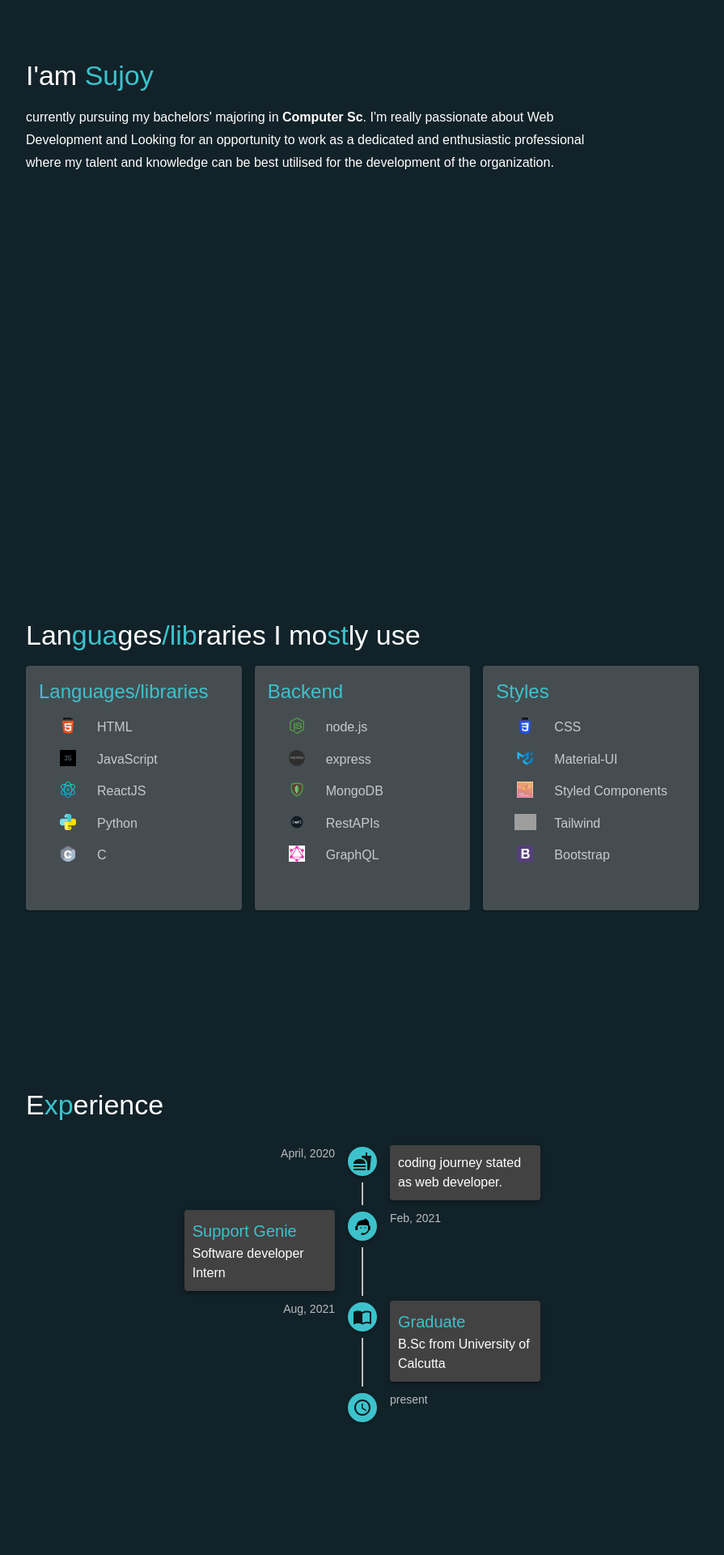
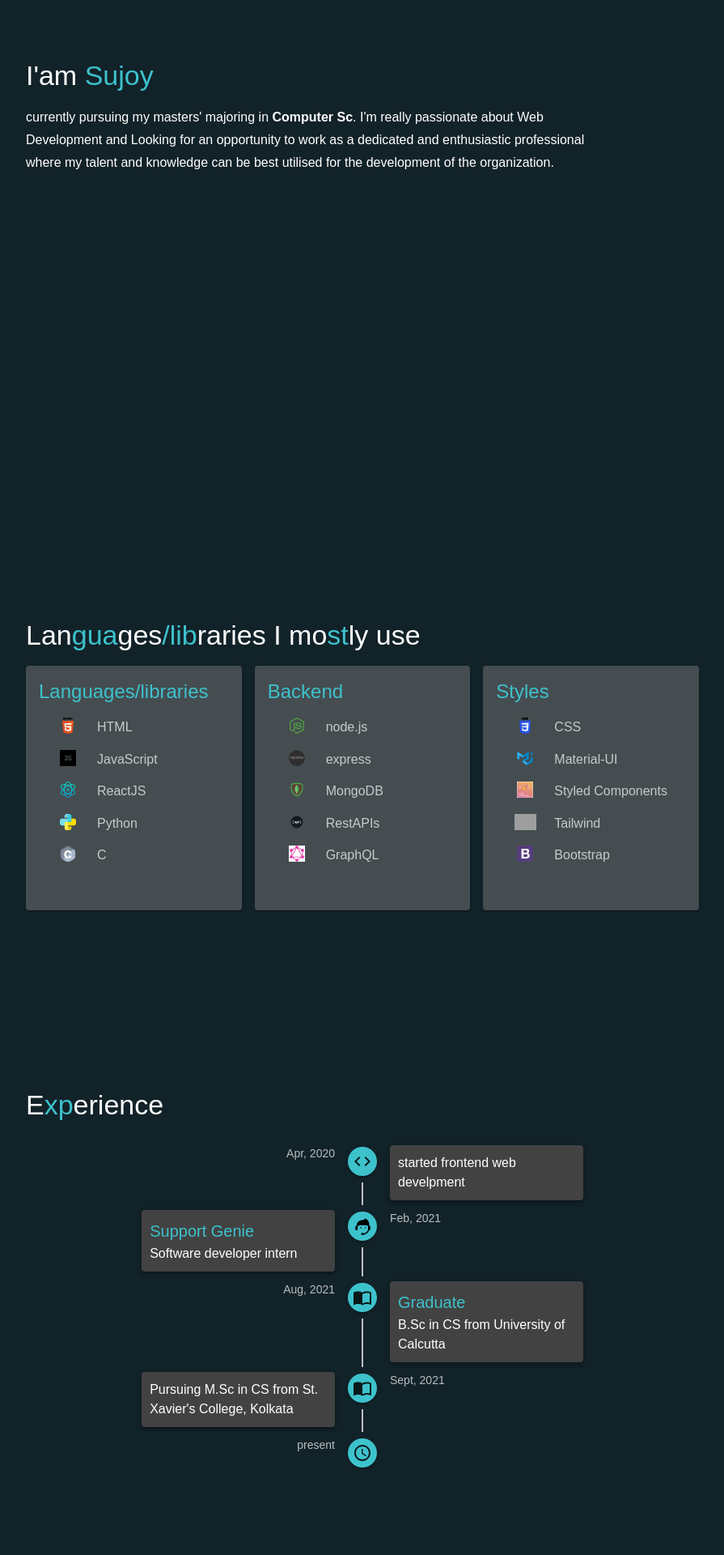
Before and after one commit to SujoyGhosh-scott/portfolio, a React (Create React App) app: page / in a window 1280 px wide. Shown: the part 1120-3040 px from the top of the page at 81% size, without its empty margins (192-1087 px from the left). Built offline with nearby package versions, Linux system fonts and the light colour scheme; grey boxes are pictures that could not be loaded.

Commit message:
data updated

```diff
--- a/src/components/About.jsx
+++ b/src/components/About.jsx
@@ -37,11 +37,11 @@ export default function About() {
           component="p"
           style={{ marginRight: "6rem" }}
         >
-          currently pursuing my bachelors' majoring in <b>Computer Sc</b>. I'm
-          really passionate about Web Development and Looking for an opportunity
-          to work as a dedicated and enthusiastic professional where my talent
-          and knowledge can be best utilised for the development of the
-          organization.
+          currently pursuing my masters' majoring in{" "}
+          <strong>Computer Sc</strong>. I'm really passionate about Web
+          Development and Looking for an opportunity to work as a dedicated and
+          enthusiastic professional where my talent and knowledge can be best
+          utilised for the development of the organization.
         </Typography>
       </Grid>
       <Grid item sm={2} xs={false}></Grid>
--- a/src/components/Experience.jsx
+++ b/src/components/Experience.jsx
@@ -13,9 +13,9 @@ import TimelineDot from "@material-ui/lab/TimelineDot";
 import Paper from "@material-ui/core/Paper";
 import Icon from "@material-ui/core/Icon";
 
-import FastfoodIcon from "@material-ui/icons/Fastfood";
 import ImportContactsIcon from "@material-ui/icons/ImportContacts";
 import ScheduleIcon from "@material-ui/icons/Schedule";
+import CodeIcon from "@material-ui/icons/Code";
 import sgLogo from "../images/supportGenieLogo.svg";
 
 const useStyles = makeStyles(() => ({
@@ -38,6 +38,31 @@ const useStyles = makeStyles(() => ({
   },
 }));
 
+const Stop = ({ date, icon, content, contentTitle }) => {
+  const classes = useStyles();
+  return (
+    <TimelineItem>
+      <TimelineOppositeContent>
+        <Typography variant="body2" color="textSecondary">
+          {date}
+        </Typography>
+      </TimelineOppositeContent>
+      <TimelineSeparator>
+        <TimelineDot color="secondary">{icon}</TimelineDot>
+        <TimelineConnector />
+      </TimelineSeparator>
+      <TimelineContent>
+        <Paper elevation={3} className={classes.paper}>
+          <Typography variant="h6" component="h1" color="secondary">
+            {contentTitle}
+          </Typography>
+          <Typography>{content}</Typography>
+        </Paper>
+      </TimelineContent>
+    </TimelineItem>
+  );
+};
+
 export default function Experience() {
   const classes = useStyles();
 
@@ -57,68 +82,32 @@ export default function Experience() {
           E<span className={"light"}>xp</span>erience
         </Typography>
         <Timeline align="alternate">
-          <TimelineItem>
-            <TimelineOppositeContent>
-              <Typography variant="body2" color="textSecondary">
-                April, 2020
-              </Typography>
-            </TimelineOppositeContent>
-            <TimelineSeparator>
-              <TimelineDot color="secondary">
-                <FastfoodIcon />
-              </TimelineDot>
-              <TimelineConnector />
-            </TimelineSeparator>
-            <TimelineContent>
-              <Paper elevation={3} className={classes.paper}>
-                <Typography>coding journey stated as web developer.</Typography>
-              </Paper>
-            </TimelineContent>
-          </TimelineItem>
-          <TimelineItem>
-            <TimelineOppositeContent>
-              <Typography variant="body2" color="textSecondary">
-                Feb, 2021
-              </Typography>
-            </TimelineOppositeContent>
-            <TimelineSeparator>
-              <TimelineDot color="secondary">
-                <Icon classes={classes.iconRoot}>
-                  <img className={classes.imageIcon} src={sgLogo} alt="" />
-                </Icon>
-              </TimelineDot>
-              <TimelineConnector />
-            </TimelineSeparator>
-            <TimelineContent>
-              <Paper elevation={3} className={classes.paper}>
-                <Typography variant="h6" component="h1" color="secondary">
-                  Support Genie
-                </Typography>
-                <Typography>Software developer Intern</Typography>
-              </Paper>
-            </TimelineContent>
-          </TimelineItem>
-          <TimelineItem>
-            <TimelineOppositeContent>
-              <Typography variant="body2" color="textSecondary">
-                Aug, 2021
-              </Typography>
-            </TimelineOppositeContent>
-            <TimelineSeparator>
-              <TimelineDot color="secondary">
-                <ImportContactsIcon />
-              </TimelineDot>
-              <TimelineConnector className={classes.secondaryTail} />
-            </TimelineSeparator>
-            <TimelineContent>
-              <Paper elevation={3} className={classes.paper}>
-                <Typography variant="h6" component="h1" color="secondary">
-                  Graduate
-                </Typography>
-                <Typography>B.Sc from University of Calcutta</Typography>
-              </Paper>
-            </TimelineContent>
-          </TimelineItem>
+          <Stop
+            date="Apr, 2020"
+            content="started frontend web develpment"
+            icon={<CodeIcon />}
+          />
+          <Stop
+            date="Feb, 2021"
+            content="Software developer intern"
+            contentTitle="Support Genie"
+            icon={
+              <Icon classes={classes.iconRoot}>
+                <img className={classes.imageIcon} src={sgLogo} alt="" />
+              </Icon>
+            }
+          />
+          <Stop
+            date="Aug, 2021"
+            content="B.Sc in CS from University of Calcutta"
+            contentTitle="Graduate"
+            icon={<ImportContactsIcon />}
+          />
+          <Stop
+            date="Sept, 2021"
+            content="Pursuing M.Sc in CS from St. Xavier's College, Kolkata"
+            icon={<ImportContactsIcon />}
+          />
           <TimelineItem>
             <TimelineOppositeContent>
               <Typography variant="body2" color="textSecondary">
--- a/src/components/ProjectLists.js
+++ b/src/components/ProjectLists.js
@@ -4,6 +4,7 @@ import nasa from "../images/projects/space-info.png";
 import cube from "../images/projects/cube-shop.png";
 import docs from "../images/projects/docs-clone.png";
 import conv from "../images/projects/curr-conv.png";
+import gameOfLife from "../images/projects/game-of-life.png";
 
 export const frontendProjectList = [
   {
@@ -19,8 +20,8 @@ export const frontendProjectList = [
       },
       {
         label: "Material-ui",
-        bg: "skyblue",
-        txt: "blue",
+        bg: "#2196F3",
+        txt: "white",
       },
     ],
     description:
@@ -39,8 +40,8 @@ export const frontendProjectList = [
       },
       {
         label: "Material-ui",
-        bg: "skyblue",
-        txt: "blue",
+        bg: "#2196F3",
+        txt: "white",
       },
     ],
     description:
@@ -60,6 +61,26 @@ export const frontendProjectList = [
     ],
     description: "This is a basic e-commerce site to buy rubik's cubes.",
   },
+  {
+    title: "The Game of Life",
+    image: gameOfLife,
+    github: "https://github.com/SujoyGhosh-scott/The-Game-of-Life-using-React",
+    liveLink: "https://sg-game-of-life.netlify.app",
+    tags: [
+      {
+        label: "ReactJs",
+        bg: "skyblue",
+        txt: "blue",
+      },
+      {
+        label: "Bootstrap",
+        bg: "#4d04d9",
+        txt: "white",
+      },
+    ],
+    description:
+      "This website helps to convert any ammount of money from one currency system to aother. And shows the selected currencie's value in chart form.",
+  },
 ];
 
 export const fullstackProjectList = [
@@ -76,8 +97,8 @@ export const fullstackProjectList = [
       },
       {
         label: "Material-ui",
-        bg: "skyblue",
-        txt: "blue",
+        bg: "#2196F3",
+        txt: "white",
       },
       {
         label: "node.js",
@@ -94,7 +115,7 @@ export const fullstackProjectList = [
       "This website shows informations and news of different cryptocurrencies, and predicts the price of next 2days of cryptocurrencies.",
   },
   {
-    title: "Project title",
+    title: "Google docs clone",
     image: docs,
     github: "https://github.com/SujoyGhosh-scott/google-docs-clone-reactJs",
     liveLink: "https://sg-google-docs-clone.netlify.app",
@@ -106,8 +127,8 @@ export const fullstackProjectList = [
       },
       {
         label: "Material-ui",
-        bg: "skyblue",
-        txt: "blue",
+        bg: "#2196F3",
+        txt: "white",
       },
       {
         label: "node.js",
@@ -125,7 +146,7 @@ export const fullstackProjectList = [
   },
 ];
 
-export const packageList = [
+export const packageList = []; /*[
   {
     title: "Package Name",
     description:
@@ -174,4 +195,4 @@ export const packageList = [
     github: "https://github.com/SujoyGhosh-scott?tab=repositories",
     npmLink: "https://www.npmjs.com/~sujoyghosh",
   },
-];
+];*/
```
Also changed, not shown: src/images/projects/game-of-life.png (added).
